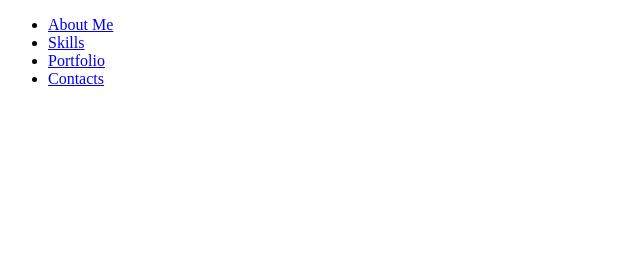
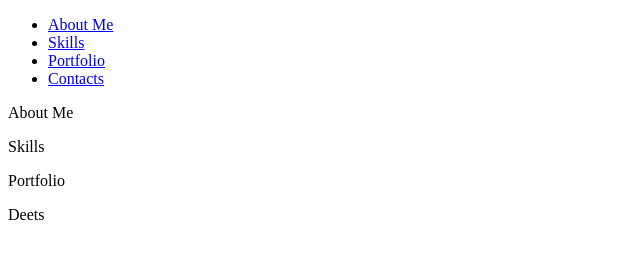
Before and after one commit to Sinoxolo-PAL/AudenDean, a plain HTML site: page index.html in a window 1280 px wide. Shown: the whole page, without its empty margins (0-640 px from the left). Drawn offline with Linux system fonts and the light colour scheme.

Commit message:
Update index.html

```diff
--- a/index.html
+++ b/index.html
@@ -17,17 +17,17 @@
         </header>
         <main>
             <section id="About Me">
-
+                <p>About Me</p>
             </section>
             <section id="Skills">
-
+                <p>Skills</p>
             </section>
             <section id="Portfolio">
-
+                <p>Portfolio</p>
             </section>
 
             <section id="Contacts">
-
+                <p>Deets</p>
             </section>
         </main>
         <footer>
```
